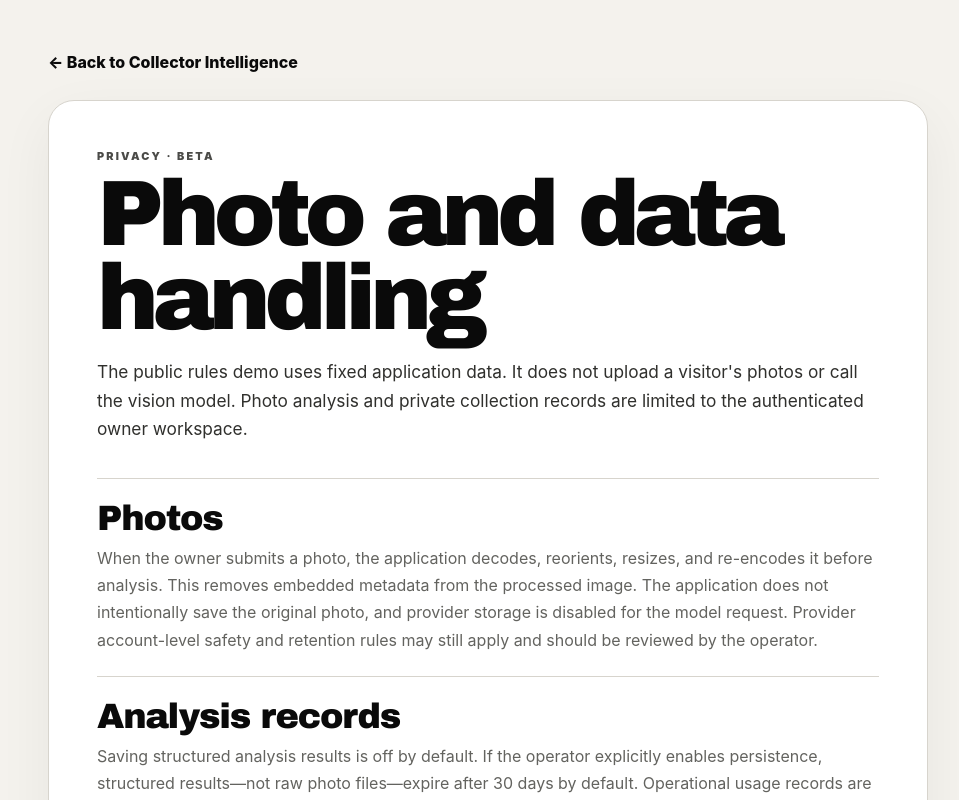
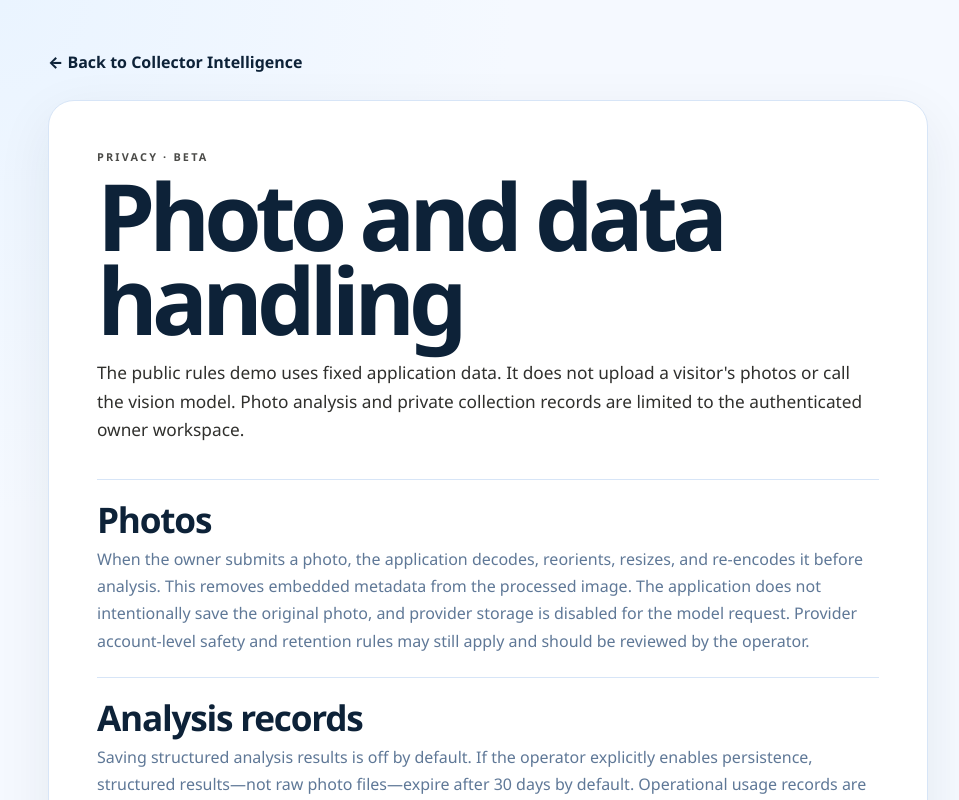
Before and after one commit to brdaly/Hot-Wheels-Agent, a Next.js app: page /privacy in a window 1280 px wide. Shown: the top 800 px of the page, without its empty margins (152-1111 px from the left). Built offline with nearby package versions, Linux system fonts and the light colour scheme.

Commit message:
Align collector UI with Daly Ventures theme

```diff
--- a/app/page.tsx
+++ b/app/page.tsx
@@ -636,7 +636,7 @@ export default function Home() {
 
       <footer>
         <div><b>{PRODUCT_NAME}</b><p>Collector intelligence, not a return forecast. Exact releases and high-value claims require verification.</p><div className="footer-nav"><a href="/disclaimer">Disclaimer</a><a href="/privacy">Privacy</a><button type="button" onClick={() => openTab("analyze", true)}>Owner sign in</button></div></div>
-        <div className="reference-sources"><b>Reference sources</b><a href="https://orangetrackdiecast.com/hot-wheels-casting-database/" target="_blank" rel="noreferrer">Orange Track Database ↗</a><a href="https://www.hwtreasure.com/" target="_blank" rel="noreferrer">HWtreasure ↗</a></div>
+        <div className="reference-sources"><b>Reference sources</b><a href="https://orangetrackdiecast.com/hot-wheels-casting-database/" target="_blank" rel="noreferrer">Orange Track Database ↗</a><a href="https://www.hwtreasure.com/" target="_blank" rel="noreferrer">HWtreasure ↗</a><a href="https://creations.mattel.com/pages/hot-wheels-showcase" target="_blank" rel="noreferrer">Mattel Showcase ↗</a></div>
         <small>A Daly Ventures project · Independent and not affiliated with or endorsed by Mattel · Beta v{packageMetadata.version}</small>
       </footer>
     </main>
--- a/app/styles.css
+++ b/app/styles.css
@@ -1,25 +1,32 @@
 :root {
   color-scheme: light;
-  --ink: #0a0a0a;
-  --muted: #63635f;
-  --paper: #f4f2ed;
+  --navy-950: #030712;
+  --navy-900: #07111f;
+  --navy-800: #0d2238;
+  --navy-700: #102d4e;
+  --ink: #0d2238;
+  --muted: #5f7897;
+  --paper: #f5f9ff;
   --panel: #ffffff;
-  --line: #d7d4cd;
-  --red: #ef3e33;
-  --red-contrast: #b42318;
-  --blue: #1769e0;
-  --success: #167a52;
-  --warning: #9a6200;
-  --danger: #b42318;
-  --verify-bg: #fff5dc;
-  --verify-line: #b26a00;
-  --ready-bg: #eaf7f1;
-  --display: "Arial Black", "Helvetica Neue", Arial, sans-serif;
+  --line: #d7e5f7;
+  --ice: #17c8ff;
+  --red: #087f9f;
+  --red-contrast: #087f9f;
+  --blue: #087f9f;
+  --green: #19d27c;
+  --gold: #d8b76a;
+  --success: #087f55;
+  --warning: #8a6414;
+  --danger: #c13e4a;
+  --verify-bg: #fff9e9;
+  --verify-line: #a47a22;
+  --ready-bg: #eafbf3;
+  --display: "Aptos Display", "Segoe UI", ui-sans-serif, system-ui, sans-serif;
 }
 
 * { box-sizing: border-box; }
 html { scroll-behavior: smooth; }
-body { margin: 0; min-height: 100vh; background: var(--paper); color: var(--ink); font-family: Inter, ui-sans-serif, system-ui, -apple-system, BlinkMacSystemFont, "Helvetica Neue", Arial, sans-serif; }
+body { margin: 0; min-height: 100vh; background: radial-gradient(circle at 12% 0%, #eaf4ff 0, transparent 32rem), var(--paper); color: var(--ink); font-family: Aptos, "Segoe UI", ui-sans-serif, system-ui, -apple-system, BlinkMacSystemFont, sans-serif; }
 button, input, select { font: inherit; }
 button:focus-visible, input:focus-visible, select:focus-visible, summary:focus-visible, a:focus-visible { outline: 3px solid var(--blue); outline-offset: 3px; }
 main { width: min(1320px, calc(100% - 40px)); margin: auto; }
@@ -28,42 +35,44 @@ main { width: min(1320px, calc(100% - 40px)); margin: auto; }
 .skip-link:focus { transform: translateY(0); }
 #primary-content:focus, .results:focus { outline: 3px solid var(--blue); outline-offset: 4px; }
 
-nav { position: sticky; top: 0; z-index: 20; height: 76px; display: grid; grid-template-columns: 1fr auto 1fr; align-items: center; border-bottom: 1px solid #30343a; background: rgba(7, 9, 13, .96); box-shadow: 0 10px 35px rgba(0, 0, 0, .16); backdrop-filter: blur(18px); }
+nav { position: sticky; top: 0; z-index: 20; height: 76px; display: grid; grid-template-columns: 1fr auto 1fr; align-items: center; border-bottom: 1px solid #173b5f; background: rgba(3, 7, 18, .96); box-shadow: 0 10px 35px rgba(3, 7, 18, .2); backdrop-filter: blur(18px); }
+nav::before { position: absolute; inset: 0 0 auto; height: 2px; background: linear-gradient(90deg, var(--ice), var(--green), #4472c4); content: ""; }
 nav a { color: #f7f6f2; text-decoration: none; }
 .brand { min-height: 44px; display: flex; align-items: center; gap: 16px; }
 .brand img { width: 168px; height: 48px; object-fit: contain; object-position: left center; }
-.brand b { padding-left: 16px; border-left: 1px solid #40444b; color: #c5c7ca; font-size: .72rem; letter-spacing: .11em; text-transform: uppercase; }
+.brand b { padding-left: 16px; border-left: 1px solid #294665; color: #d7e5f7; font-size: .72rem; letter-spacing: .11em; text-transform: uppercase; }
 .navlinks { min-width: 0; display: flex; gap: 5px; overflow-x: auto; overscroll-behavior-inline: contain; scrollbar-width: none; }
 .navlinks::-webkit-scrollbar { display: none; }
-.navlinks button { min-height: 44px; flex: 0 0 auto; border: 0; border-radius: 99px; padding: 9px 15px; background: transparent; color: #aeb1b5; cursor: pointer; font-size: .83rem; font-weight: 750; white-space: nowrap; }
+.navlinks button { min-height: 44px; flex: 0 0 auto; border: 0; border-radius: 99px; padding: 9px 15px; background: transparent; color: #99afc9; cursor: pointer; font-size: .83rem; font-weight: 750; white-space: nowrap; }
 .navlinks button:hover { color: #fff; }
-.navlinks button.active, .navlinks button[aria-selected="true"] { background: #fff; color: #080a0e; }
+.navlinks button.active, .navlinks button[aria-selected="true"] { background: #eaf4ff; color: var(--navy-950); box-shadow: inset 0 -2px 0 var(--green); }
 .site-link { min-height: 44px; display: inline-flex; align-items: center; justify-self: end; font-size: .8rem; font-weight: 720; }
 
-header { min-height: 620px; display: grid; grid-template-columns: minmax(0, 1fr) 290px; gap: 70px; align-items: center; margin: 22px 0 38px; padding: 74px clamp(30px, 6vw, 92px); overflow: hidden; border-radius: 30px; background: radial-gradient(circle at 76% 36%, #292929 0, #111 27%, #030303 64%); color: #fff; }
+header { position: relative; min-height: 620px; display: grid; grid-template-columns: minmax(0, 1fr) 290px; gap: 70px; align-items: center; margin: 22px 0 38px; padding: 74px clamp(30px, 6vw, 92px); overflow: hidden; border: 1px solid #173b5f; border-radius: 30px; background: radial-gradient(circle at 79% 30%, rgba(23, 200, 255, .19) 0, transparent 24rem), linear-gradient(135deg, var(--navy-950), var(--navy-800)); color: #fff; box-shadow: 0 28px 70px rgba(3, 7, 18, .16); }
+header::after { position: absolute; right: -12%; bottom: -2px; width: 64%; height: 3px; background: linear-gradient(90deg, transparent, var(--ice), var(--green)); content: ""; }
 .eyebrow { margin: 0 0 10px; color: #4b4b48; font-size: .68rem; font-weight: 900; letter-spacing: .2em; text-transform: uppercase; }
-header .eyebrow { color: #b7b7b2; }
+header .eyebrow { color: #99afc9; }
 .beta-line { display: flex; flex-wrap: wrap; gap: 10px; align-items: center; margin-bottom: 22px; }
-.beta-line span { display: inline-flex; align-items: center; min-height: 30px; padding: 6px 10px; border: 1px solid #696964; border-radius: 99px; background: #fff; color: var(--ink); font-size: .66rem; font-weight: 900; letter-spacing: .1em; }
-.beta-line small { color: #b7b7b2; font-size: .7rem; }
+.beta-line span { display: inline-flex; align-items: center; min-height: 30px; padding: 6px 10px; border: 1px solid #4d789f; border-radius: 99px; background: #eaf4ff; color: var(--ink); font-size: .66rem; font-weight: 900; letter-spacing: .1em; }
+.beta-line small { color: #99afc9; font-size: .7rem; }
 h1, h2, h3 { font-family: var(--display); }
 h1 { max-width: 920px; margin: .45rem 0 1.8rem; font-size: clamp(4rem, 7.6vw, 7.6rem); letter-spacing: -.073em; line-height: .82; }
-h1 em { color: transparent; font-style: normal; -webkit-text-stroke: 1px #979793; }
-.lede { max-width: 720px; color: #d4d4d0; font-size: 1.18rem; line-height: 1.65; }
+h1 em { color: transparent; font-style: normal; -webkit-text-stroke: 1px #99afc9; }
+.lede { max-width: 720px; color: #d7e5f7; font-size: 1.18rem; line-height: 1.65; }
 .hero-actions { display: flex; flex-wrap: wrap; gap: 10px; margin-top: 28px; }
 .hero-actions button { min-height: 46px; border: 1px solid #fff; border-radius: 9px; padding: 12px 18px; background: #fff; color: var(--ink); cursor: pointer; font-weight: 850; }
 .hero-actions button.secondary { background: transparent; color: #fff; }
-.hero-actions button:hover { border-color: var(--red); background: var(--red); color: #fff; }
+.hero-actions button:hover { border-color: var(--green); background: var(--navy-700); color: #fff; box-shadow: 0 10px 26px rgba(25, 210, 124, .15); }
 h2 { margin: .25rem 0; font-size: clamp(2.15rem, 4vw, 3.8rem); letter-spacing: -.055em; line-height: .98; }
 h3 { margin: .3rem 0; letter-spacing: -.035em; }
-.signal { padding: 30px; border: 1px solid #454541; border-radius: 22px; background: rgba(19, 19, 19, .88); box-shadow: 0 30px 90px rgba(0,0,0,.35); }
-.signal span { color: #aeaea9; font-size: .63rem; font-weight: 850; letter-spacing: .15em; }
-.signal strong { display: block; margin: 8px 0 0; color: var(--red); font: 7rem/.9 var(--display); letter-spacing: -.08em; }
+.signal { padding: 30px; border: 1px solid #2a5278; border-radius: 22px; background: rgba(7, 17, 31, .78); box-shadow: 0 30px 90px rgba(3,7,18,.4); }
+.signal span { color: #99afc9; font-size: .63rem; font-weight: 850; letter-spacing: .15em; }
+.signal strong { display: block; margin: 8px 0 0; color: var(--ice); font: 7rem/.9 var(--display); letter-spacing: -.08em; text-shadow: 0 0 32px rgba(23, 200, 255, .22); }
 .signal p { margin: .55rem 0; font: 1.15rem/1.15 var(--display); }
-.signal small { color: #aaa; }
+.signal small { color: #99afc9; }
 
-.workbench, .data-section, .results { margin: 0 0 30px; padding: clamp(24px, 4vw, 48px); border: 1px solid var(--line); border-radius: 26px; background: var(--panel); box-shadow: 0 18px 55px rgba(20, 20, 20, .055); }
-.owner-access { display: grid; grid-template-columns: minmax(260px, 1fr) auto; gap: 24px; align-items: center; margin: 0 0 18px; padding: 20px 24px; border: 1px solid var(--line); border-left: 5px solid var(--blue); border-radius: 14px; background: #eef5ff; }
+.workbench, .data-section, .results { margin: 0 0 30px; padding: clamp(24px, 4vw, 48px); border: 1px solid var(--line); border-radius: 26px; background: var(--panel); box-shadow: 0 18px 55px rgba(13, 34, 56, .075); }
+.owner-access { display: grid; grid-template-columns: minmax(260px, 1fr) auto; gap: 24px; align-items: center; margin: 0 0 18px; padding: 20px 24px; border: 1px solid var(--line); border-left: 5px solid var(--blue); border-radius: 14px; background: #eef7ff; }
 .owner-access h2, .owner-access p { margin: 4px 0; }
 .owner-access > div > p:last-child { color: var(--muted); font-size: .82rem; line-height: 1.45; }
 .owner-access form { display: grid; grid-template-columns: minmax(180px, 1fr) minmax(180px, 1fr) auto; gap: 10px; align-items: end; }
@@ -182,7 +191,7 @@ h3 { margin: .3rem 0; letter-spacing: -.035em; }
 
 .car { display: grid; grid-template-columns: 55px 120px 1fr; gap: 22px; padding: 26px 0; border-top: 1px solid var(--line); }
 .rank { color: var(--muted); font-weight: 900; }
-.score { height: 108px; display: grid; place-content: center; border-radius: 16px; background: var(--ink); color: #fff; text-align: center; }
+.score { height: 108px; display: grid; place-content: center; border-radius: 16px; background: linear-gradient(145deg, var(--navy-700), var(--navy-950)); color: #fff; text-align: center; }
 .score strong { font: 3rem/1 var(--display); }
 .score span { font-weight: 900; }
 .score small { margin-top: 2px; color: #c8c8c4; font-size: .62rem; letter-spacing: .12em; text-transform: uppercase; }
@@ -236,42 +245,42 @@ details { color: var(--muted); font-size: .86rem; }
 .score-details dl div { display: flex; justify-content: space-between; gap: 20px; padding: 7px 0; border-bottom: 1px solid var(--line); }
 .score-details dt small { display: block; max-width: 580px; margin-top: 3px; color: var(--muted); font-weight: 450; line-height: 1.4; }
 .score-details dd { margin: 0; color: var(--ink); font-weight: 850; }
-.case-call { padding-left: 15px; border-left: 3px solid var(--red); }
+.case-call { padding-left: 15px; border-left: 3px solid var(--green); }
 .case-call span { display: block; color: var(--muted); font-size: .6rem; letter-spacing: .15em; }
-.hunt-box { margin-top: 26px; padding: 28px; border-radius: 20px; background: #050505; color: #fff; }
+.hunt-box { margin-top: 26px; padding: 28px; border-radius: 20px; background: linear-gradient(135deg, var(--navy-950), var(--navy-800)); color: #fff; }
 .hunt-box .eyebrow { color: #bdbdbd; }
 .target-grid { grid-template-columns: repeat(3, 1fr); margin: 20px 0 0; }
-.target-grid article { border-color: #303030; background: #151515; }
-.target-grid p, .target-grid small { color: #bdbdbd; }
+.target-grid article { border-color: #274664; background: rgba(13, 34, 56, .72); }
+.target-grid p, .target-grid small { color: #d7e5f7; }
 .trace { color: var(--muted); font: 11px ui-monospace, SFMono-Regular, Menlo, monospace; text-align: right; }
 
 .chase-section { padding-bottom: 34px; }
-.chase-methodology { display: grid; grid-template-columns: minmax(220px, .65fr) 1.35fr; gap: 26px; align-items: center; margin: -8px 0 26px; padding: 22px; border-radius: 16px; background: #101010; color: #fff; }
-.chase-methodology .eyebrow { color: #aaa; }
+.chase-methodology { display: grid; grid-template-columns: minmax(220px, .65fr) 1.35fr; gap: 26px; align-items: center; margin: -8px 0 26px; padding: 22px; border: 1px solid #244b73; border-radius: 16px; background: linear-gradient(135deg, var(--navy-950), var(--navy-800)); color: #fff; }
+.chase-methodology .eyebrow { color: #99afc9; }
 .chase-methodology h3 { margin: 5px 0 0; font-size: 1.4rem; }
 .chase-methodology ol { list-style: none; display: grid; grid-template-columns: repeat(2, minmax(0, 1fr)); gap: 12px; margin: 0; padding: 0; }
 .chase-methodology li { display: grid; grid-template-columns: auto 1fr; gap: 9px; min-width: 0; }
 .chase-methodology li b { color: var(--red); font-size: .75rem; }
-.chase-methodology li span { color: #bbb; font-size: .7rem; line-height: 1.4; }
+.chase-methodology li span { color: #d7e5f7; font-size: .7rem; line-height: 1.4; }
 .hunt-legend { display: flex; align-items: center; gap: 22px; margin: -10px 0 24px; padding: 13px 0; border-block: 1px solid var(--line); font-size: .75rem; font-weight: 750; }
 .hunt-legend span { display: flex; align-items: center; gap: 7px; }
 .hunt-legend i { width: 9px; height: 9px; border-radius: 50%; }
-.super-dot { background: var(--red); }
-.regular-dot { background: var(--blue); }
+.super-dot { background: var(--gold); box-shadow: 0 0 0 3px rgba(216, 183, 106, .18); }
+.regular-dot { background: var(--ice); box-shadow: 0 0 0 3px rgba(23, 200, 255, .14); }
 .hunt-legend small { margin-left: auto; color: var(--muted); }
 .hunt-grid { display: grid; grid-template-columns: repeat(3, minmax(0, 1fr)); gap: 16px; }
-.hunt-case { overflow: hidden; border: 1px solid #c9c7c1; border-radius: 18px; background: #0b0b0b; box-shadow: 0 10px 30px rgba(0,0,0,.08); }
-.case-label { display: flex; justify-content: space-between; align-items: center; padding: 14px 16px; color: #fff; }
-.case-label span { color: #999; font-size: .6rem; font-weight: 850; letter-spacing: .16em; }
+.hunt-case { overflow: hidden; border: 1px solid #c6d8ec; border-radius: 18px; background: var(--navy-950); box-shadow: 0 10px 30px rgba(13,34,56,.1); }
+.case-label { display: flex; justify-content: space-between; align-items: center; padding: 14px 16px; background: linear-gradient(90deg, var(--navy-950), var(--navy-800)); color: #fff; }
+.case-label span { color: #99afc9; font-size: .6rem; font-weight: 850; letter-spacing: .16em; }
 .case-label strong { font-family: var(--display); }
 .hunt-car { display: block; color: inherit; text-decoration: none; background: #fff; }
-.hunt-car + .hunt-car { border-top: 8px solid #0b0b0b; }
-.hunt-image { position: relative; height: 205px; overflow: hidden; background: #eceae4; }
-.hunt-image img { width: 100%; height: 100%; display: block; object-fit: cover; transition: transform .28s ease; }
+.hunt-car + .hunt-car { border-top: 8px solid var(--navy-950); }
+.hunt-image { position: relative; height: 205px; overflow: hidden; background: #eef5fc; }
+.hunt-image img { width: 100%; height: 100%; display: block; object-fit: contain; transition: transform .28s ease; }
 .hunt-car:hover .hunt-image img { transform: scale(1.035); }
 .hunt-image span { position: absolute; left: 10px; bottom: 10px; padding: 7px 9px; border-radius: 4px; color: #fff; font-size: .58rem; font-weight: 950; letter-spacing: .12em; }
-.hunt-car.super .hunt-image span { background: var(--red-contrast); }
-.hunt-car.regular .hunt-image span { background: var(--blue); }
+.hunt-car.super .hunt-image span { background: #9a7625; }
+.hunt-car.regular .hunt-image span { background: var(--red-contrast); }
 .hunt-copy { padding: 14px 16px 17px; }
 .hunt-copy small { color: var(--muted); font-size: .62rem; font-weight: 850; letter-spacing: .12em; }
 .hunt-copy h3 { margin: 4px 0; font-size: 1.16rem; line-height: 1.05; }
--- a/package.json
+++ b/package.json
@@ -1,6 +1,6 @@
 {
   "name": "hot-wheels-collector-intelligence",
-  "version": "0.6.0",
+  "version": "0.7.0",
   "private": true,
   "engines": {
     "node": ">=22"
```
Also changed, not shown: 3 other files (tests, documents, lock files or other folders).
